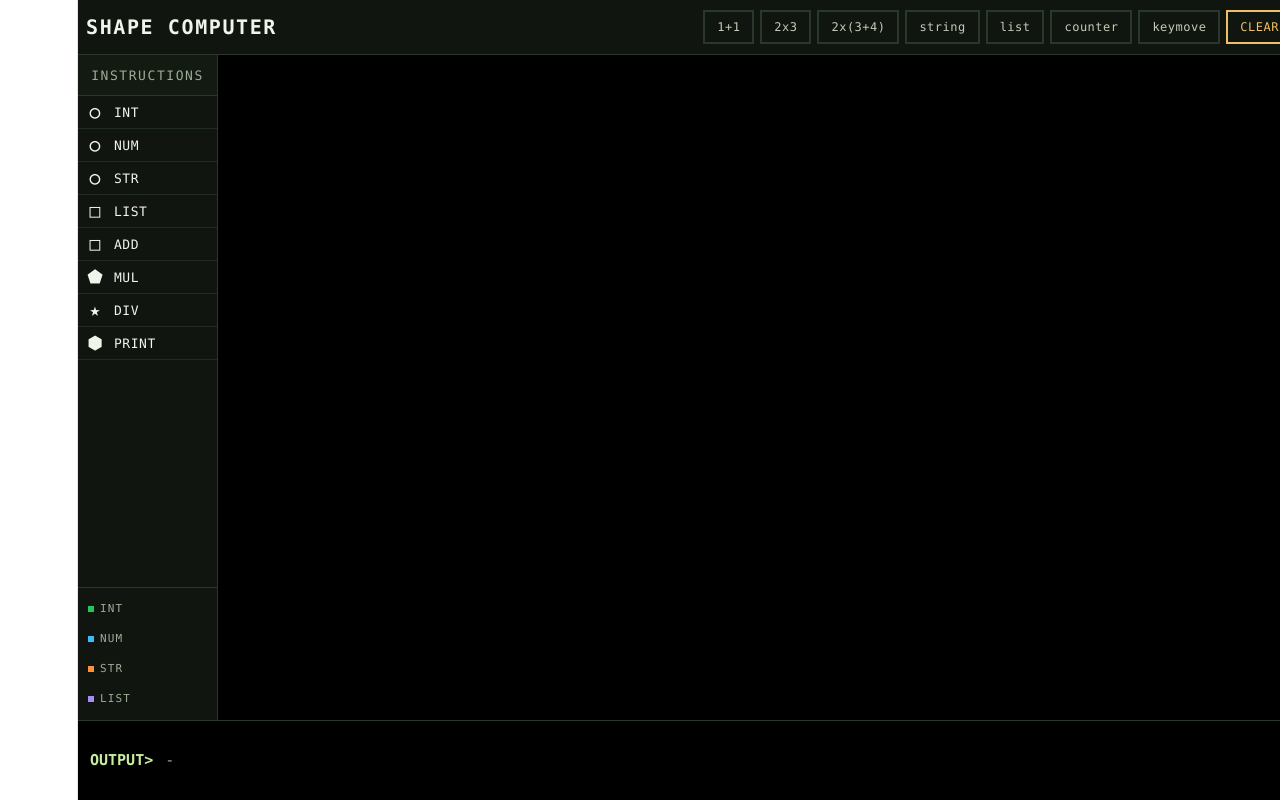
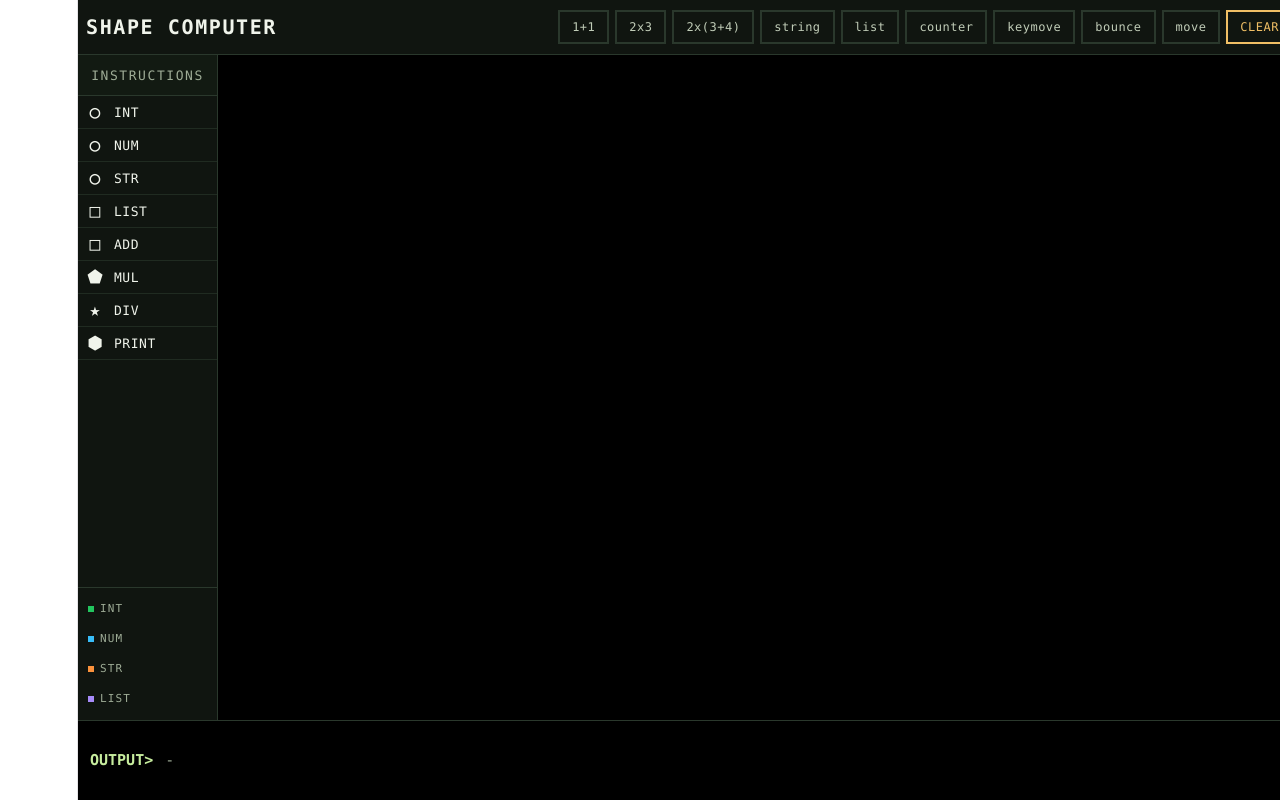
Before and after one commit to gochan562/Shape-Computer, a React (Vite) app: page / in a window 1280 px wide. Shown: the top 800 px of the page. Built offline with nearby package versions, Linux system fonts and the light colour scheme.

Commit message:
add the last 2 demo nodes, conns not yet.

```diff
--- a/src/shape-computer/demos.ts
+++ b/src/shape-computer/demos.ts
@@ -129,4 +129,63 @@ export const DEMOS: Demo[] = [
             ]
         },
     },
+    {
+
+        id: "bounce", name: "bounce", program: {
+            nodes: [
+                { id: "rx", kind: "read", name: "x", x:80, y:200},
+                {id: "lim", kind: "value", x:80, y:320, value: {valueType: "int", value:5}},
+                {id: "cmp", kind: "operator", x:260, y:260, op: "gt"},
+                {id: "zero", kind: "value", x:260, y:120, value: {valueType: "int", value: 0}},
+                {id: "one", kind: "value", x:80, y:420, value: {valueType: "int", value:1}},
+                {id: "inc", kind: "operator", x:260, y:420, op: "add"},
+                {id: "ifx", kind: "if", x:460, y:260},
+                {id: "wx", kind: "write", name: "x", x:640, y:260},
+                {id: "rx2", kind: "read", name: "x", x:640, y:140},
+                {id: "dx", kind: "display", name: "x", x:820, y:140},
+
+            ],
+
+            conns:[
+                {id: "c1", from: "rx", to: "cmp", port: "A"},
+                {id: "c2", from: "lim", to: "cmp", port: "B"},
+                {id: "c3", from: "rx", to :"inc", port:"A"},
+                {id: "c4", from: "one", to: "inc", port: "B"},
+                {id: "c5", from: "cmp" ,to: "ifx"},
+                {id: "c6", from: "zero", to: "ifx", port: "A"},
+                {id: "c7", from: "inc", to: "ifx", port: "B"},
+                {id: "c8", from: "ifx", to: "wx"},
+                {id: "c9", from: "rx2", to: "dx"},
+            ],
+        },
+    },
+    //Here coms the big one...
+    {
+        id: "move", name: "move", program: {
+            nodes: [
+                // x is x+ right - left? maybe
+                {id: "rx", kind: "read", name: "x", x:60, y:80},
+                {id: "kr", kind: "key", name: "RIGHT", x:60, y:200},
+                {id: "kl", kind: "key", name: "LEFT", x:60, y: 320},
+                {id: "neg1", kind: "value", x:60, y:420, value :{valueType: "int", value: -1}},
+                {id: "ax", kind: "operator", x:240, y: 140, op: "add"},
+                {id: "ml", kind: "operator", x:240, y:320, op: "multiply"},
+                {id: "ax2", kind: "operator", x:420, y:220, op: "add"},
+                {id: "wx", kind: "write", name:"x", x:600, y:220},
+                {id: "ry", kind: "read", name: "y", x:60, y:540},
+                {id: "kd", kind: "key", name: "DOWN", x:60, y:660},
+                {id: "ku", kind: "key", name: "UP", x:60, y:780},
+                {id: "neg1y", kind: "value", x:60, y:880, value:{valueType: "int", value: -1}},
+                {id: "ay", kind: "operator", x:240, y:600, op:"add"},
+                {id: "mly", kind: "operator", x:240, y:780, op:"multiply"},
+                {id: "ay2", kind: "operator", x:420, y:680, op: "add"},
+                {id: "wy", kind: "write", name:"y", x:600, y:680},
+
+                //feed
+                {id: "rx3", kind: "read", name: "x", x:780, y:200},
+                {id: "ry3", kind: "read", name: "y", x:780, y:660},
+                {id: "xy", kind: "xy", x:960, y:440},
+            ],
+        }
+    }
 ];
```
